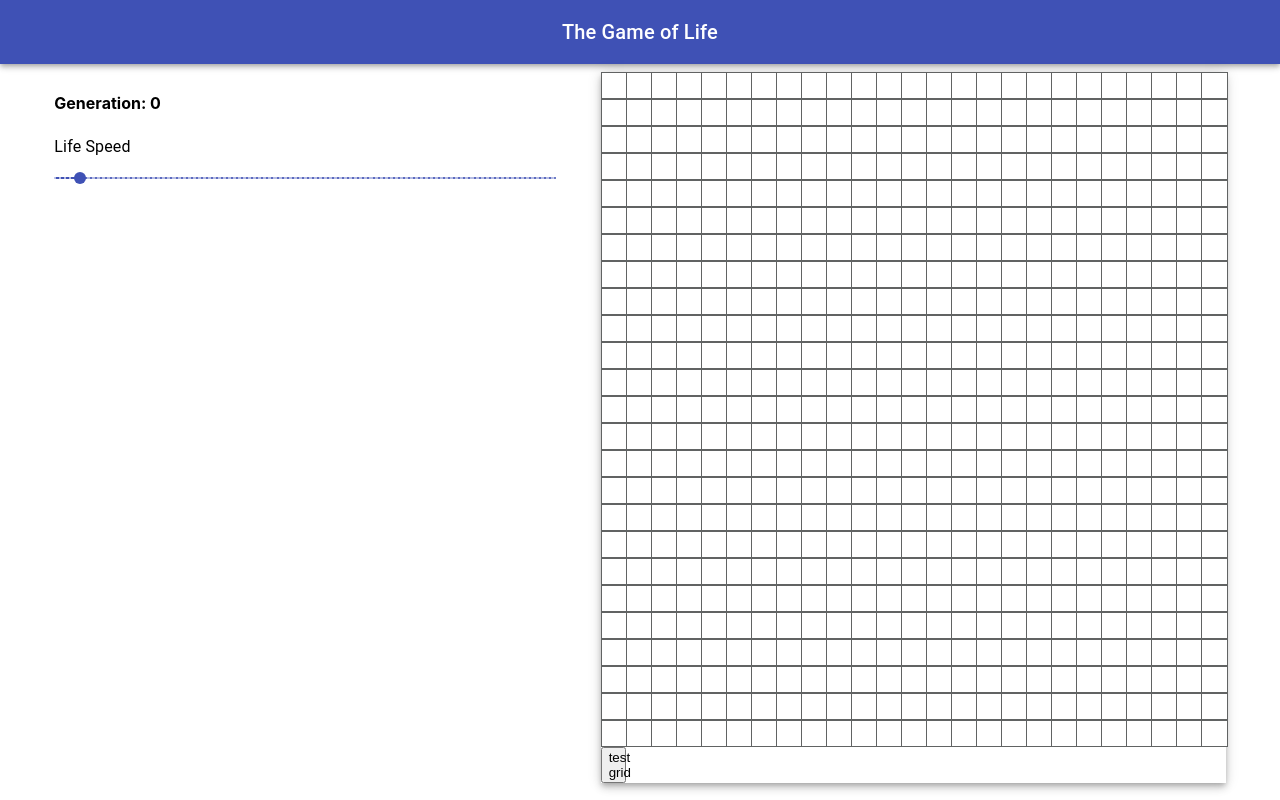
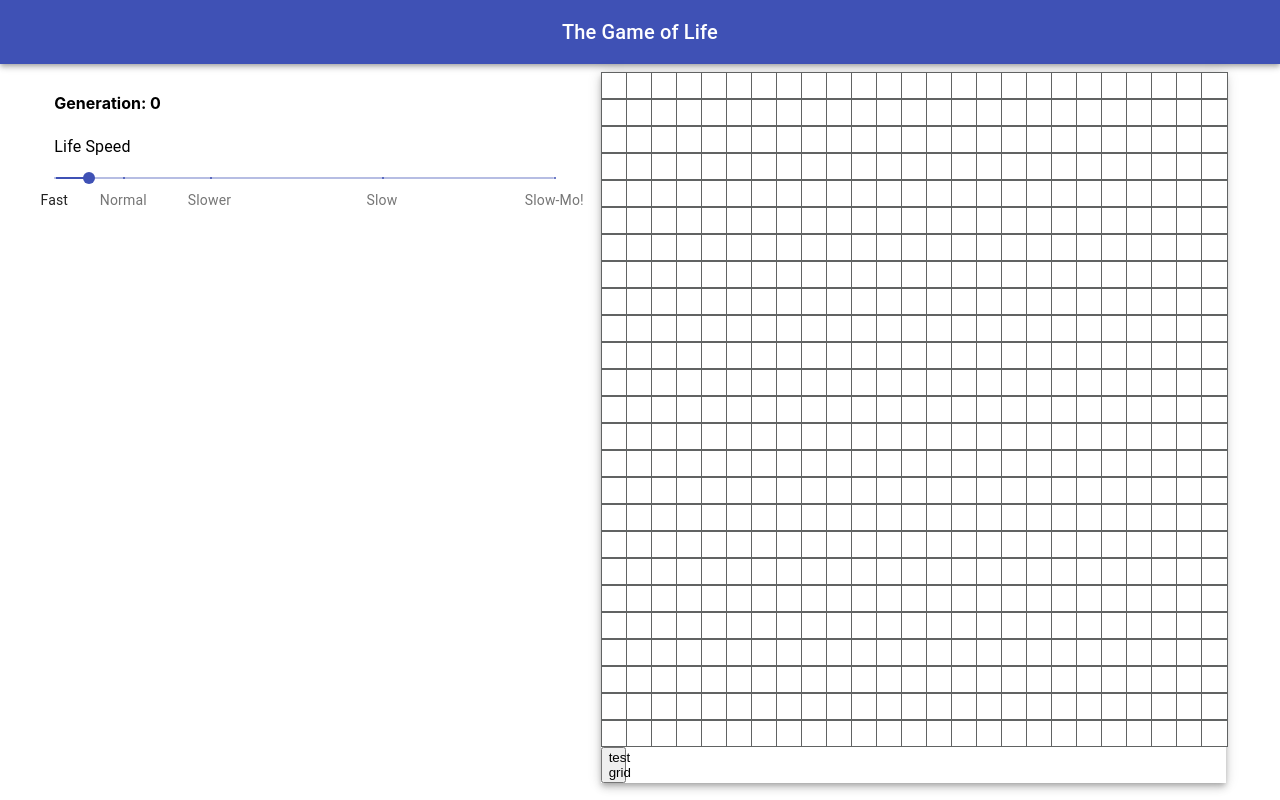
Before and after one commit to SyriiAdvent/game-of-life, a React (Create React App) app: page / in a window 1280 px wide. Built offline with nearby package versions, Linux system fonts and the light colour scheme.

Commit message:
Added range desc to speed slider

```diff
--- a/src/components/controls/SlideController.jsx
+++ b/src/components/controls/SlideController.jsx
@@ -16,11 +16,32 @@ const useStyles = makeStyles(() =>
 const SlideController = () => {
   const cls = useStyles();
   const [speed, setSpeed] = useRecoilState(animSpeed)
-  const sliderText = (value) => `${value}`
-
+  const sliderText = (value) => `${value}ms`
   const updateSpeed = (value) => {
     setSpeed(value)
   }
+  const marks = [
+    {
+      value: 100,
+      label: 'Fast',
+    },
+    {
+      value: 500,
+      label: 'Normal',
+    },
+    {
+      value: 1000,
+      label: 'Slower',
+    },
+    {
+      value: 2000,
+      label: 'Slow',
+    },
+    {
+      value: 3000,
+      label: 'Slow-Mo!',
+    },
+  ];
 
   return (
     <>
@@ -33,10 +54,10 @@ const SlideController = () => {
         defaultValue={speed}
         getAriaValueText={sliderText}
         aria-labelledby="discrete-slider-small-steps"
-        step={50}
-        marks
-        min={50}
-        max={5000}
+        step={100}
+        marks={marks}
+        min={100}
+        max={3000}
         valueLabelDisplay="auto"
         onChange={(e, val) => setSpeed(val)}
       />
```
